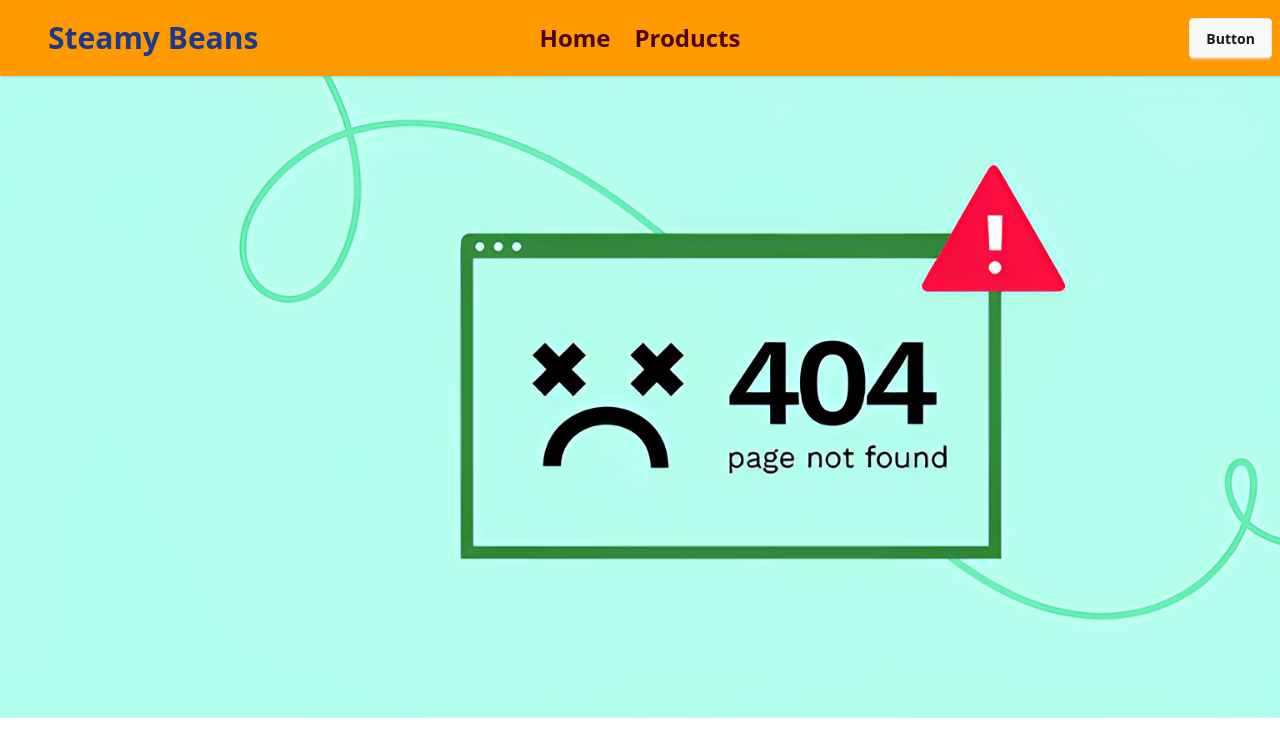
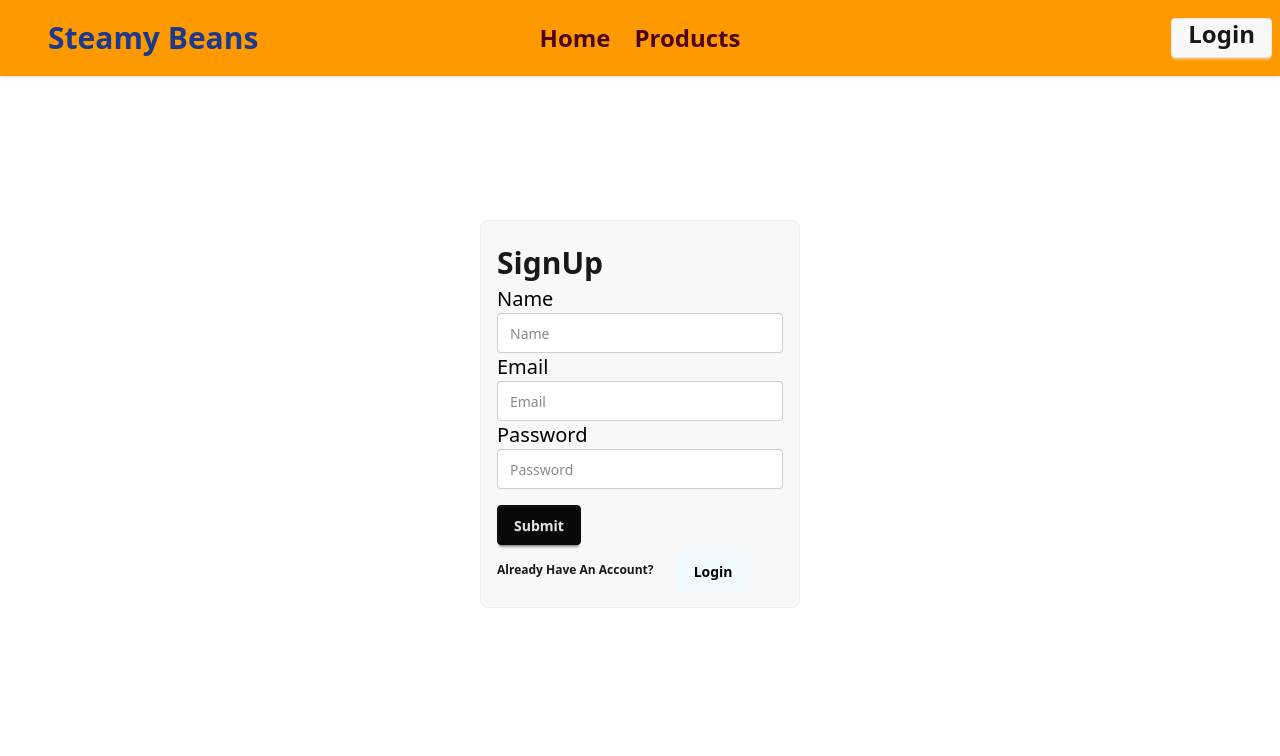
Before and after one commit to salman60mahmud/steamy_beans, a React (Vite) app: page /signup in a window 1280 px wide. Shown: the top 756 px of the page. Built offline with nearby package versions, Linux system fonts and the light colour scheme.

Commit message:
auth added

```diff
--- a/package.json
+++ b/package.json
@@ -11,6 +11,7 @@
   },
   "dependencies": {
     "@tailwindcss/vite": "^4.0.11",
+    "firebase": "^11.4.0",
     "react": "^19.0.0",
     "react-dom": "^19.0.0",
     "react-router": "^7.3.0",
--- a/src/App.jsx
+++ b/src/App.jsx
@@ -4,6 +4,8 @@ import Header from './Components/Header'
 import Home from './Components/Home'
 import Products from './Components/Products'
 import NotFound from './Components/NotFound'
+import Login from './Components/Login'
+import SignUp from './Components/SignUp'
 
 function App() {
 
@@ -13,6 +15,8 @@ function App() {
       <Routes>
         <Route index element={<Home />} />
         <Route path='/products' element={<Products />} />
+        <Route path='/login' element={<Login />} />
+        <Route path='/signup' element={<SignUp />} />
         <Route path='*' element={<NotFound />} />
       </Routes>
     </>
--- a/src/Components/Header.jsx
+++ b/src/Components/Header.jsx
@@ -27,7 +27,7 @@ const Header = () => {
           </ul>
         </div>
         <div className="navbar-end">
-          <a className="btn">Button</a>
+          <NavLink to='/Login' className="btn text-2xl pb-2 hover:bg-amber-700 hover:text-amber-50">Login</NavLink>
         </div>
       </div>
     </div>
--- a/src/Components/Home.css
+++ b/src/Components/Home.css
@@ -4,6 +4,12 @@
     height: 100vh;
     background: url(../assets/Images/hero-section.jpg) center center/cover;
 }
+.text_shadow {
+    text-shadow: 1px 1px 2px rgb(8, 5, 6);
+}
+.text_shadow2 {
+    text-shadow: 1px 1px 2px rgb(14, 67, 18);
+}
 
 .cta-button:hover {
     background-color: #2b5e40;
--- a/src/Components/Home.jsx
+++ b/src/Components/Home.jsx
@@ -4,8 +4,8 @@ const Home = () => {
     return (
         <div className='background'>
             <div className='mt-40'>
-                <h1 className='text-3xl text-orange-400 font-bold'>Welcome to Our Website</h1>
-                <h2 className='text-3xl text-lime-800 font-medium mt-5'>Your journey to success starts here.</h2>
+                <h1 className='text-3xl text-orange-400 font-bold text_shadow'>Welcome to Our Website</h1>
+                <h2 className='text-3xl text-lime-800 font-medium text_shadow2 mt-5'>Your journey to success starts here.</h2>
                 <a class="btn btn-secondary font-semibold text-3xl mt-8">Be Our Guest</a>
             </div>
         </div>
--- /dev/null
+++ b/src/Components/Login.jsx
@@ -0,0 +1,23 @@
+import { NavLink } from "react-router";
+const Login = () => {
+    return (
+        <>
+            <div className="fieldset w-xs bg-base-200 border border-base-300 p-4 rounded-box mx-auto mt-36">
+                <form>
+                    <legend className="fieldset-legend text-3xl">Login</legend>
+
+                    <label className="fieldset-label text-xl text-black">Email</label>
+                    <input type="email" className="input" placeholder="Email" />
+
+                    <label className="fieldset-label text-xl text-black">Password</label>
+                    <input type="password" className="input" placeholder="Password" />
+
+                    <button className="btn btn-neutral mt-4">Login</button>
+                </form>
+                <p className="font-semibold mt-6">Forgot Password?</p>
+                <p className="font-semibold">Don't Have An Account? <NavLink to='/SignUp' className="ml-5 btn text-black btn-soft btn-success">Register</NavLink></p>
+            </div></>
+    );
+};
+
+export default Login;
--- /dev/null
+++ b/src/Components/SignUp.jsx
@@ -0,0 +1,48 @@
+import { useContext, useState } from "react";
+import { NavLink } from "react-router";
+import { BeansContext } from "../ContextAPI/Context";
+
+const SignUp = () => {
+    const { handleRegisterWithEmail } = useContext(BeansContext)
+    const [error, setError] = useState("");
+    const handleRegister = (e) => {
+        e.preventDefault();
+        const name = e.target.name.value;
+        const email = e.target.email.value;
+        const password = e.target.password.value;
+
+        handleRegisterWithEmail(email, password)
+            .then((userCredential) => {
+                // Signed up
+                const user = userCredential.user;
+                console.log(user);
+                setError("");
+            })
+            .catch((error) => {
+                setError(error.message)
+            });
+    }
+    return (
+        <div>
+            <div className="fieldset w-xs bg-base-200 border border-base-300 p-4 rounded-box mx-auto mt-36">
+                <form onSubmit={handleRegister}>
+                    <legend className="fieldset-legend text-3xl">SignUp</legend>
+                    <label className="fieldset-label text-xl text-black">Name</label>
+                    <input type="text" className="input" placeholder="Name" name='name' />
+                    <label className="fieldset-label text-xl text-black">Email</label>
+                    <input type="email" className="input" placeholder="Email" name='email' />
+                    <label className="fieldset-label text-xl text-black">Password</label>
+                    <input type="password" className="input" placeholder="Password" name='password' />
+
+                    <button className="btn btn-neutral mt-4">Submit</button>
+                </form>
+
+                {error ? <p className="text-red-700">{error}</p> : <></>}
+
+                <p className="font-semibold">Already Have An Account? <NavLink to='/Login' className="ml-5 btn text-black btn-soft btn-info">Login</NavLink></p>
+            </div>
+        </div>
+    );
+};
+
+export default SignUp;
--- /dev/null
+++ b/src/Components/firebaseconfig.js
@@ -0,0 +1,21 @@
+// Import the functions you need from the SDKs you need
+import { initializeApp } from "firebase/app";
+import { getAuth } from "firebase/auth";
+
+// TODO: Add SDKs for Firebase products that you want to use
+// https://firebase.google.com/docs/web/setup#available-libraries
+
+// Your web app's Firebase configuration
+const firebaseConfig = {
+  apiKey: "AIzaSyDzPzDQHVqJxplPFj4RQUMjJykpz3DVd4A",
+  authDomain: "steamy-beans.firebaseapp.com",
+  projectId: "steamy-beans",
+  storageBucket: "steamy-beans.firebasestorage.app",
+  messagingSenderId: "852750257372",
+  appId: "1:852750257372:web:1b73a0dc121fc168fef819"
+};
+
+// Initialize Firebase
+const app = initializeApp(firebaseConfig);
+const auth = getAuth(app);
+export default auth;
--- a/src/ContextAPI/Context.jsx
+++ b/src/ContextAPI/Context.jsx
@@ -1,10 +1,17 @@
 import { createContext } from 'react';
+import { createUserWithEmailAndPassword } from 'firebase/auth';
+import auth from '../Components/firebaseconfig';
+
 
 export const BeansContext = createContext(null);
+const Context = ({ children }) => {
 
-const Context = ({children}) => {
+
+    const handleRegisterWithEmail = (email, password) => {
+        return createUserWithEmailAndPassword(auth, email, password)
+    }
     const data = {
-        quality: "good"
+        handleRegisterWithEmail
     }
     return (
         <BeansContext.Provider value={data}>
```
Also changed, not shown: 1 other file (tests, documents, lock files or other folders).
